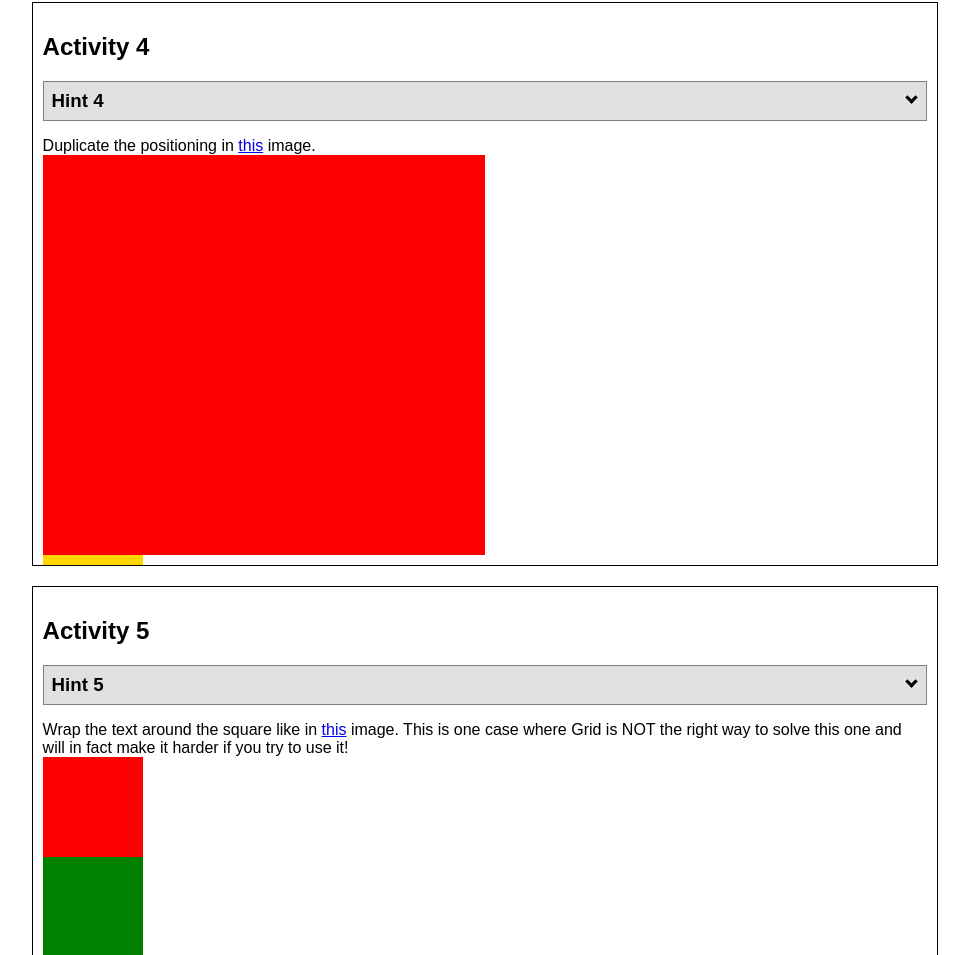
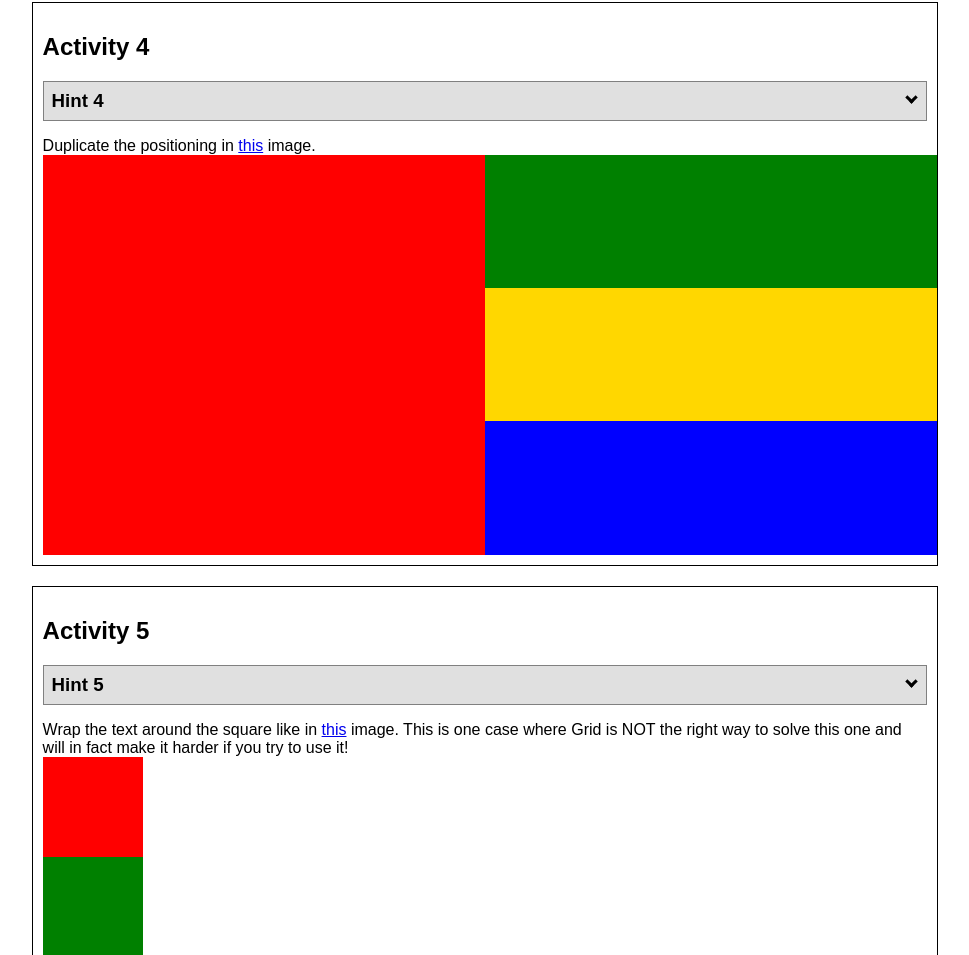
Before and after one commit to jaccqquesz/website, a plain HTML site: page pos/positioning/positioning/positioning.html in a window 1280 px wide. Shown: the part 2039-2994 px from the top of the page, without its empty margins (155-1124 px from the left). Drawn offline with Linux system fonts and the light colour scheme.

Commit message:
fixingpos

```diff
--- a/pos/positioning/positioning/positionstyles.css
+++ b/pos/positioning/positioning/positionstyles.css
@@ -173,21 +173,34 @@
   height: 100px;
   background-color: blue;
 }
-
+.content4{
+  position: relative;
+}
 .red4{
   width: 50%;
   height:100% ;
 }
 .green4{
-  width: 50%;
+  position: absolute;
+  width: 100%;
   height: 33.3%;
+  left: 50%;
+  top: 0;
+}
+.yellow4{
   position: absolute;
-  top: 0;
-  right: 0;
-
+  width: 100%;
+  height:33.3% ;
+  top: 33.3%;
+  left:50%
 }
-
-
+.blue4{
+  position: absolute;
+  width: 100%;;
+  height: 33.3%;
+  top: 66.6%;
+  left: 50%;
+}
 
 
 
@@ -218,6 +231,15 @@
   height: 100px;
   background-color: blue;
 }
+
+
+
+
+
+
+
+
+
 /* Activity 6 styles */
 .content6 {
   /* This is the parent of the activity 6 boxes. */
```
Also changed, not shown: index.html (+1 -1 lines).
